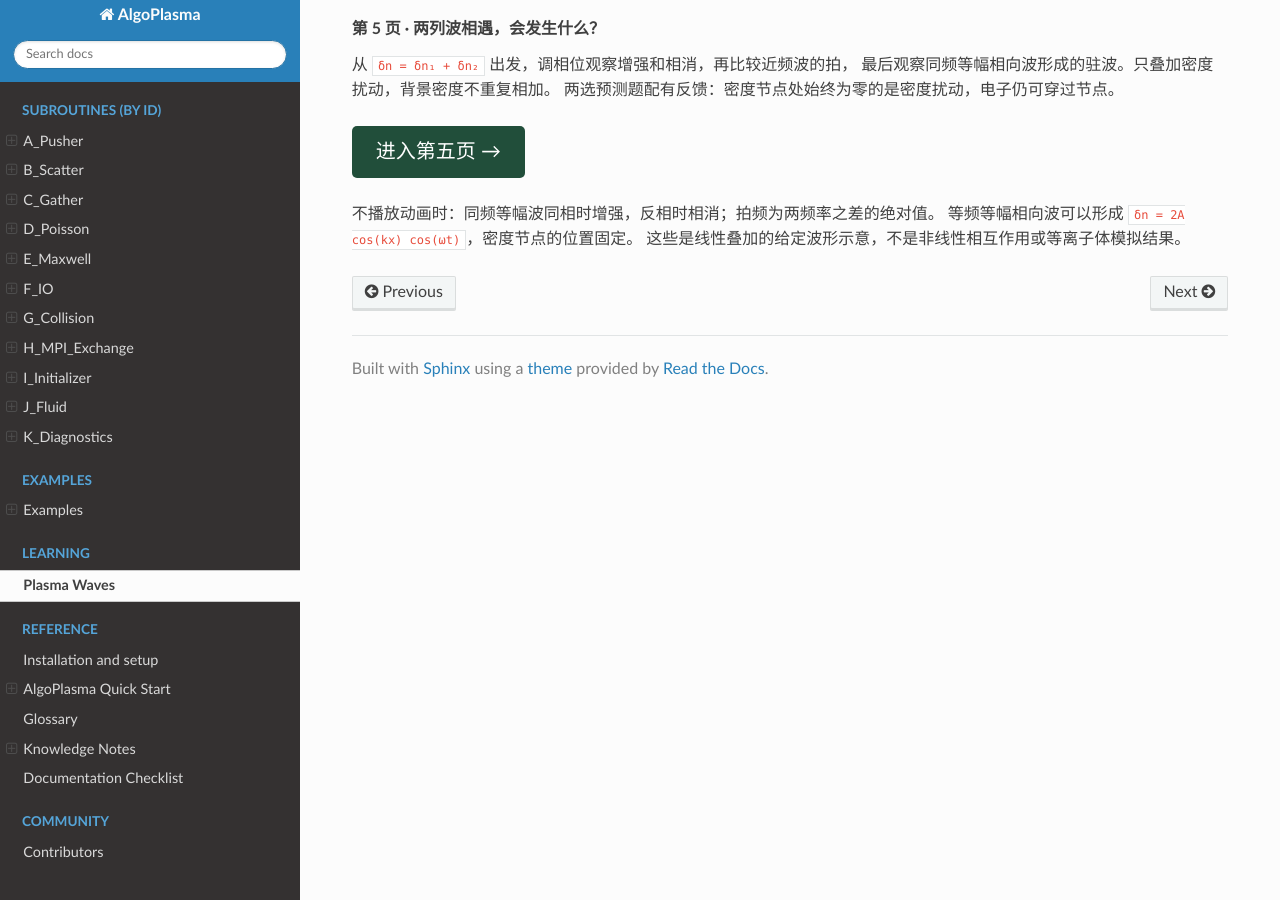
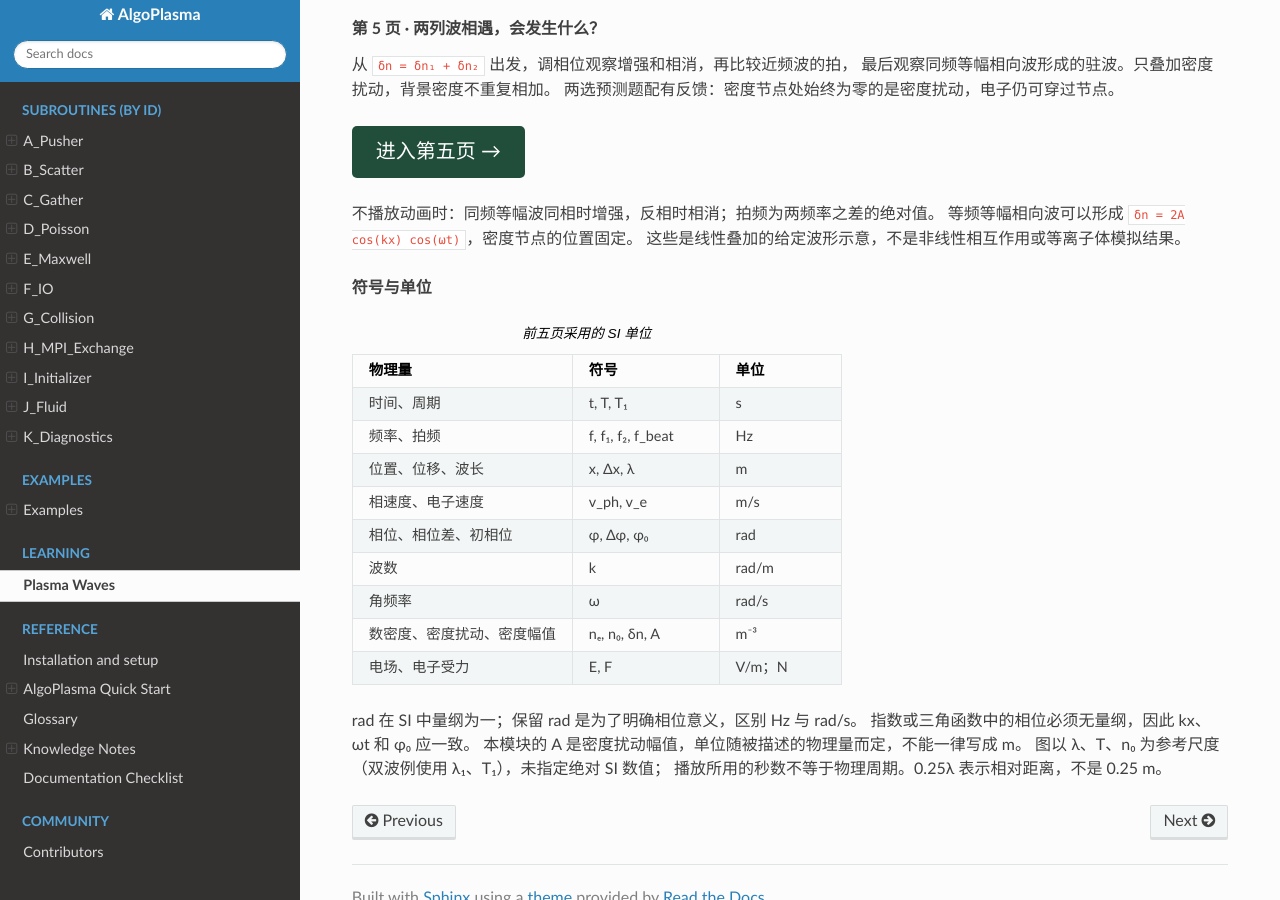
Before and after one commit to AlgoPlasma/AlgoPlasma, a Sphinx documentation site: the page built from docs/source/learning/plasma_waves/index.rst, in a window 1280 px wide and 900 px high, scrolled down 1515 px. Built offline with Sphinx 7.4.7 and the Read the Docs theme 3.1.0, drawn with Linux system fonts in a browser that asks for light colours; formulas are drawn with MathJax 3; pages that are not in the unit, such as notebooks, are missing from menus; the version number could not be read and is left out.

Commit message:
docs: label wave quantities with SI units and reference scales

```diff
--- a/docs/source/_static/plasma_waves/wave-restoring.js
+++ b/docs/source/_static/plasma_waves/wave-restoring.js
@@ -19,7 +19,7 @@
         '回到原位时仍有速度，电子会越过平衡位置。'
       ],
       actions: ['把电子层向右移', '观察两侧电荷', '电场指向哪里？', '电子受到什么力？', '释放电子层', '重新看一遍'],
-      field: '电场 E', fieldZero: '电场 E = 0', force: '电子受力', forceZero: '电子受力 = 0',
+      field: '电场 E [V/m]', fieldZero: '电场 E = 0 V/m', force: '电子受力 F [N]', forceZero: '电子受力 F = 0 N',
       positive: '正电', negative: '负电', displaced: '电子层右移', equilibrium: '平衡位置',
       takeaway: '<span class="mint">电场把电子拉回，</span><br class="mobile-break"><span class="gold">惯性让它越过原位。</span>',
       previous: '← 回看第一页：电子运动与波的图样', progress: '推演步骤',
@@ -49,7 +49,7 @@
         'At equilibrium they still have velocity, so they move past it.'
       ],
       actions: ['Shift the electrons', 'Inspect the charges', 'Which way is the field?', 'Find the electron force', 'Release the electrons', 'Watch again'],
-      field: 'Electric field E', fieldZero: 'Electric field E = 0', force: 'Electron force', forceZero: 'Electron force = 0',
+      field: 'Electric field E [V/m]', fieldZero: 'Electric field E = 0 V/m', force: 'Electron force F [N]', forceZero: 'Electron force F = 0 N',
       positive: 'Positive', negative: 'Negative', displaced: 'Electron displacement', equilibrium: 'Equilibrium',
       takeaway: '<span class="mint">The field pulls electrons back.</span><br class="mobile-break"> <span class="gold">Inertia carries them past equilibrium.</span>',
       previous: '← Page 1: electron motion and the wave pattern', progress: 'Explanation step',
--- a/docs/source/learning/plasma_waves/index.rst
+++ b/docs/source/learning/plasma_waves/index.rst
@@ -99,6 +99,49 @@ Plasma Waves
    不播放动画时：同频等幅波同相时增强，反相时相消；拍频为两频率之差的绝对值。
    等频等幅相向波可以形成 ``δn = 2A cos(kx) cos(ωt)``，密度节点的位置固定。
    这些是线性叠加的给定波形示意，不是非线性相互作用或等离子体模拟结果。
+
+   .. rubric:: 符号与单位
+
+   .. list-table:: 前五页采用的 SI 单位
+      :header-rows: 1
+      :widths: 45 30 25
+
+      * - 物理量
+        - 符号
+        - 单位
+      * - 时间、周期
+        - t, T, T₁
+        - s
+      * - 频率、拍频
+        - f, f₁, f₂, f_beat
+        - Hz
+      * - 位置、位移、波长
+        - x, Δx, λ
+        - m
+      * - 相速度、电子速度
+        - v_ph, v_e
+        - m/s
+      * - 相位、相位差、初相位
+        - φ, Δφ, φ₀
+        - rad
+      * - 波数
+        - k
+        - rad/m
+      * - 角频率
+        - ω
+        - rad/s
+      * - 数密度、密度扰动、密度幅值
+        - nₑ, n₀, δn, A
+        - m⁻³
+      * - 电场、电子受力
+        - E, F
+        - V/m；N
+
+   rad 在 SI 中量纲为一；保留 rad 是为了明确相位意义，区别 Hz 与 rad/s。
+   指数或三角函数中的相位必须无量纲，因此 kx、ωt 和 φ₀ 应一致。
+   本模块的 A 是密度扰动幅值，单位随被描述的物理量而定，不能一律写成 m。
+   图以 λ、T、n₀ 为参考尺度（双波例使用 λ₁、T₁），未指定绝对 SI 数值；
+   播放所用的秒数不等于物理周期。0.25λ 表示相对距离，不是 0.25 m。
 
 .. container:: ap-lang ap-lang-en
 
@@ -208,3 +251,48 @@ Plasma Waves
    ``δn = 2A cos(kx) cos(ωt)`` with stationary density nodes. Electrons can still
    cross those nodes. These are prescribed illustrations of linear superposition,
    not nonlinear interactions or plasma-simulation results.
+
+   .. rubric:: Symbols and units
+
+   .. list-table:: SI units in the first five pages
+      :header-rows: 1
+      :widths: 45 30 25
+
+      * - Quantity
+        - Symbol
+        - Unit
+      * - Time and period
+        - t, T, T₁
+        - s
+      * - Frequency and beat frequency
+        - f, f₁, f₂, f_beat
+        - Hz
+      * - Position, displacement and wavelength
+        - x, Δx, λ
+        - m
+      * - Phase speed and electron velocity
+        - v_ph, v_e
+        - m/s
+      * - Phase, phase difference and initial phase
+        - φ, Δφ, φ₀
+        - rad
+      * - Wavenumber
+        - k
+        - rad/m
+      * - Angular frequency
+        - ω
+        - rad/s
+      * - Number density, density perturbation and density amplitude
+        - nₑ, n₀, δn, A
+        - m⁻³
+      * - Electric field and electron force
+        - E, F
+        - V/m; N
+
+   The radian has dimension one in SI. We retain rad to make phase explicit and
+   distinguish Hz from rad/s. An exponential or trigonometric argument must be
+   dimensionless, so kx, ωt and φ₀ must be consistent. Here A is a density
+   amplitude; amplitude inherits the units of the quantity being described.
+   The plots use λ, T and n₀ as reference scales (λ₁ and T₁ in the two-wave
+   examples), with no assigned absolute SI values. Playback seconds are not
+   physical periods. A distance of 0.25λ does not mean 0.25 m.
```
Also changed, not shown: docs/author_notes/plasma_waves_measurements.md (+17 -0 lines), docs/source/_static/plasma_waves/wave-measures.js (+6 -6 lines), docs/source/_static/plasma_waves/wave-phase.js (+10 -10 lines), docs/source/_static/plasma_waves/wave-superposition.js (+10 -10 lines).
